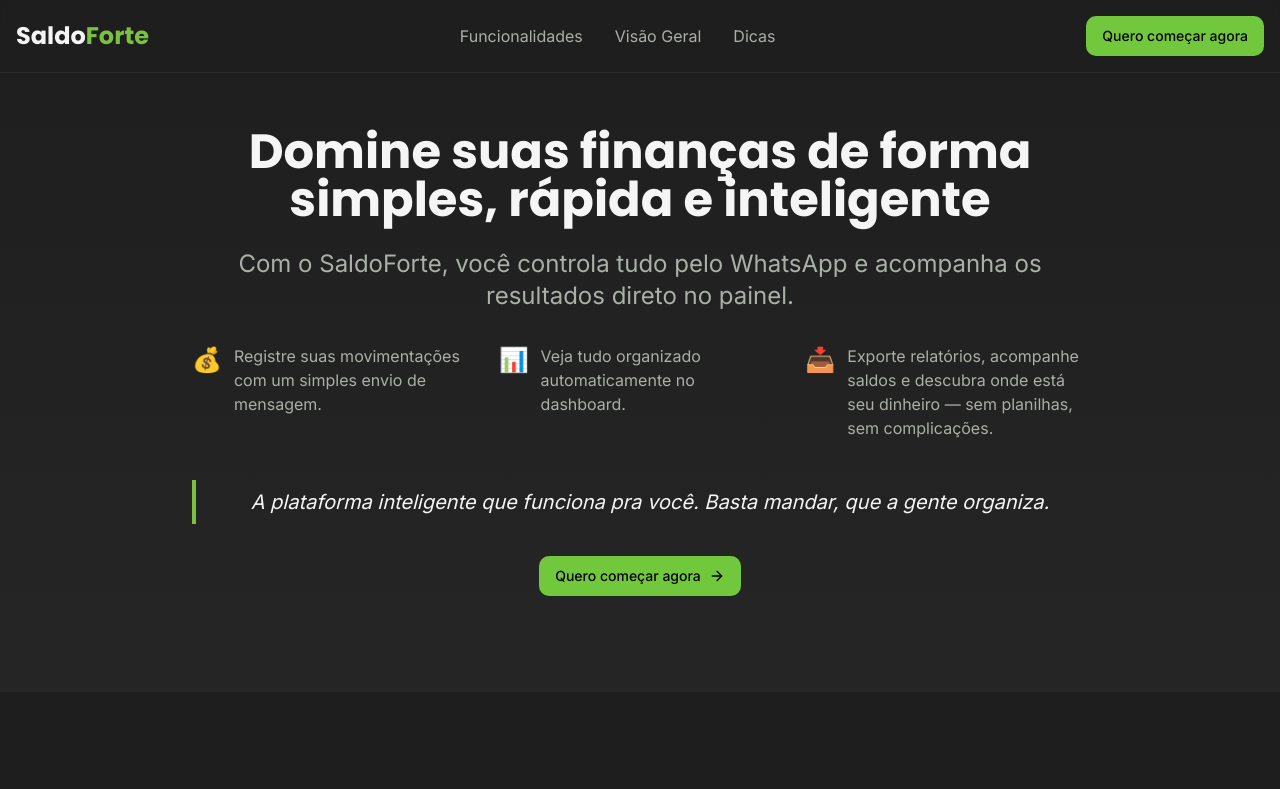
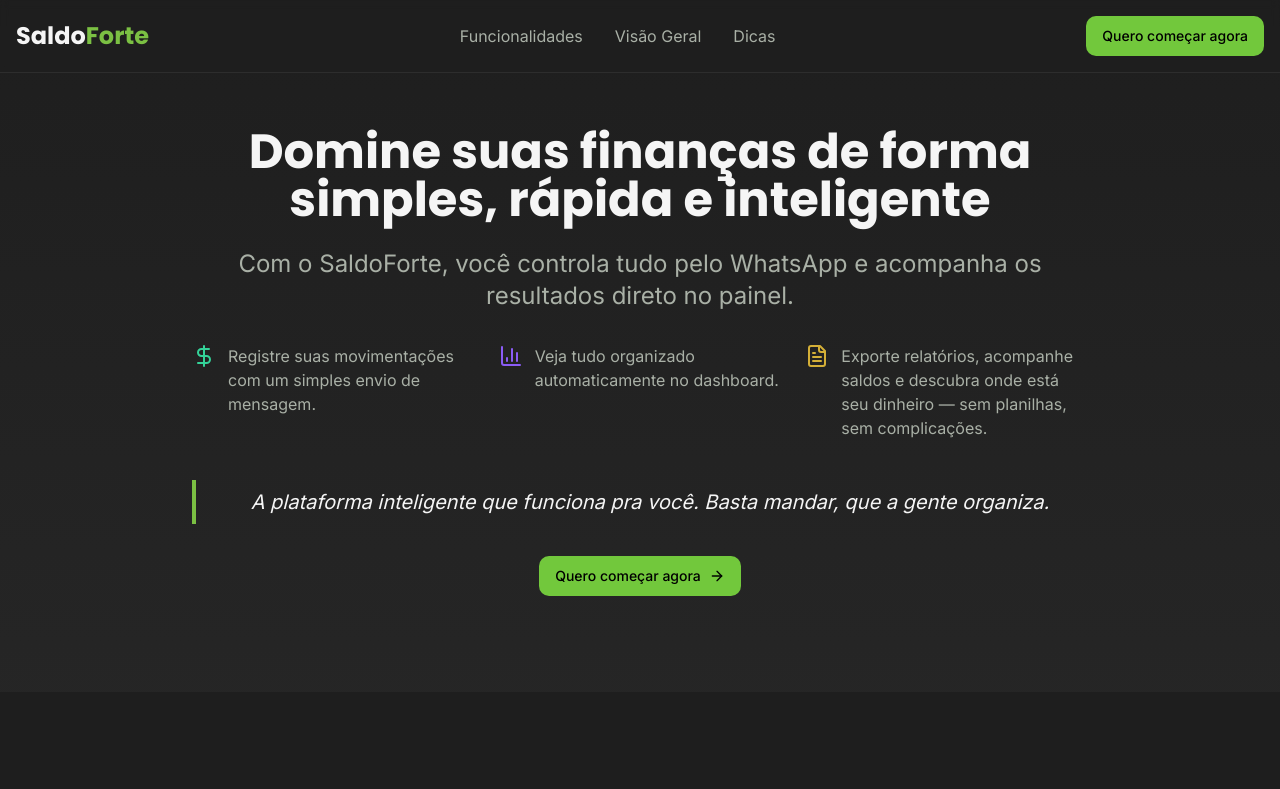
Before and after one commit to CostaMAyssa/GranaNoZap-landing-page, a React (Vite) app: page / in a window 1280 px wide. Shown: the top 789 px of the page. Built offline with nearby package versions, Linux system fonts and the light colour scheme.

Commit message:
Refactor: Replace emojis with icons in Hero section
Replaced the emojis in the Hero section with icons for a more consistent and modern look.

```diff
--- a/src/components/Hero.tsx
+++ b/src/components/Hero.tsx
@@ -1,7 +1,7 @@
 
 import React from 'react';
 import { Button } from "@/components/ui/button";
-import { ArrowRight } from "lucide-react";
+import { ArrowRight, DollarSign, BarChart3, FileText } from "lucide-react";
 
 const Hero: React.FC = () => {
   return (
@@ -18,15 +18,21 @@ const Hero: React.FC = () => {
 
           <div className="grid md:grid-cols-3 gap-6 text-left mb-10 animate-fade-in" style={{ animationDelay: '0.4s' }}>
             <div className="flex items-start gap-3">
-              <span className="text-saldo-income text-2xl">💰</span>
+              <span className="text-saldo-income">
+                <DollarSign size={24} className="stroke-saldo-income" />
+              </span>
               <p className="text-saldo-text-secondary">Registre suas movimentações com um simples envio de mensagem.</p>
             </div>
             <div className="flex items-start gap-3">
-              <span className="text-saldo-balance text-2xl">📊</span>
+              <span className="text-saldo-balance">
+                <BarChart3 size={24} className="stroke-saldo-balance" />
+              </span>
               <p className="text-saldo-text-secondary">Veja tudo organizado automaticamente no dashboard.</p>
             </div>
             <div className="flex items-start gap-3">
-              <span className="text-saldo-premium text-2xl">📥</span>
+              <span className="text-saldo-premium">
+                <FileText size={24} className="stroke-saldo-premium" />
+              </span>
               <p className="text-saldo-text-secondary">Exporte relatórios, acompanhe saldos e descubra onde está seu dinheiro — sem planilhas, sem complicações.</p>
             </div>
           </div>
```
